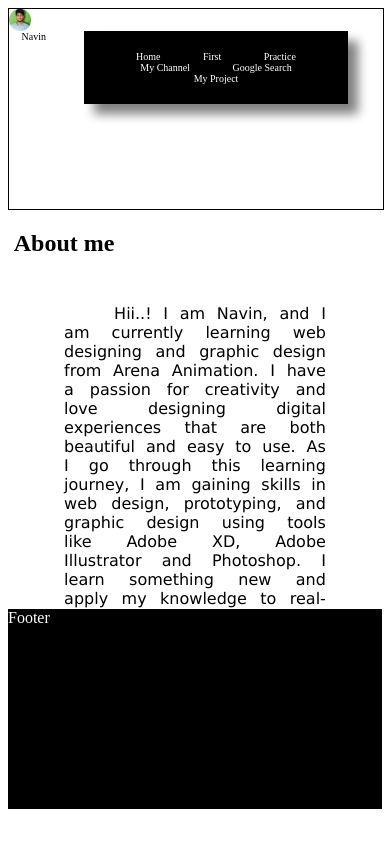
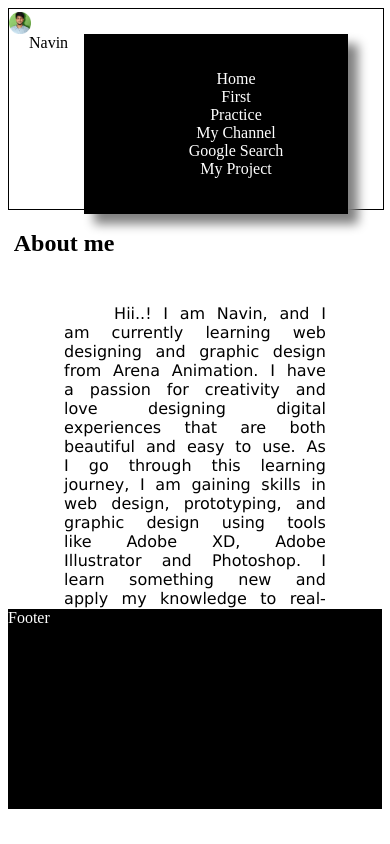
Before and after one commit to NavinKumar7428/navinweb, a plain HTML site: page index.html in a window 390 px wide. Drawn offline with Linux system fonts and the light colour scheme.

Commit message:
Update index.html

```diff
--- a/index.html
+++ b/index.html
@@ -90,13 +90,12 @@ width:30%;
  {
 
   body{}
-  header{
-	  width:100%;
-	      //display:none;
-		font-size:10px;
-	  margin:auto;
-    	}
-
+  #home ul li
+ {
+  display:block;
+  margin:left:-500%;
+  margin-top:1%;
+ }
 
 
 
@@ -187,14 +186,20 @@ header{
 
 </div>
 
+<body>
+
 <nav>
+	<div id="Home">
 
-	<a href="index.html">Home</a>
-	<a href="first.html">First</a>
-      <a href="practice.html">Practice</a>
-	<a href="https://www.youtube.com/@NKVLOG2000">My Channel</a>
-    <a href="https://www.google.com/">Google Search </a>
-    <a href="MyProject.html">My Project  </a>
+        <ul>
+	<li><a href="index.html">Home</a></li>
+	<li><a href="first.html">First</a></li>
+      <li><a href="practice.html">Practice</a></li>
+	<li><a href="https://www.youtube.com/@NKVLOG2000">My Channel</a></li>
+    <li><a href="https://www.google.com/">Google Search </a></li>
+    <li><a href="MyProject.html">My Project  </a></li>
+	</ul>
+	</div>
 </nav>
 
 </header>
```
